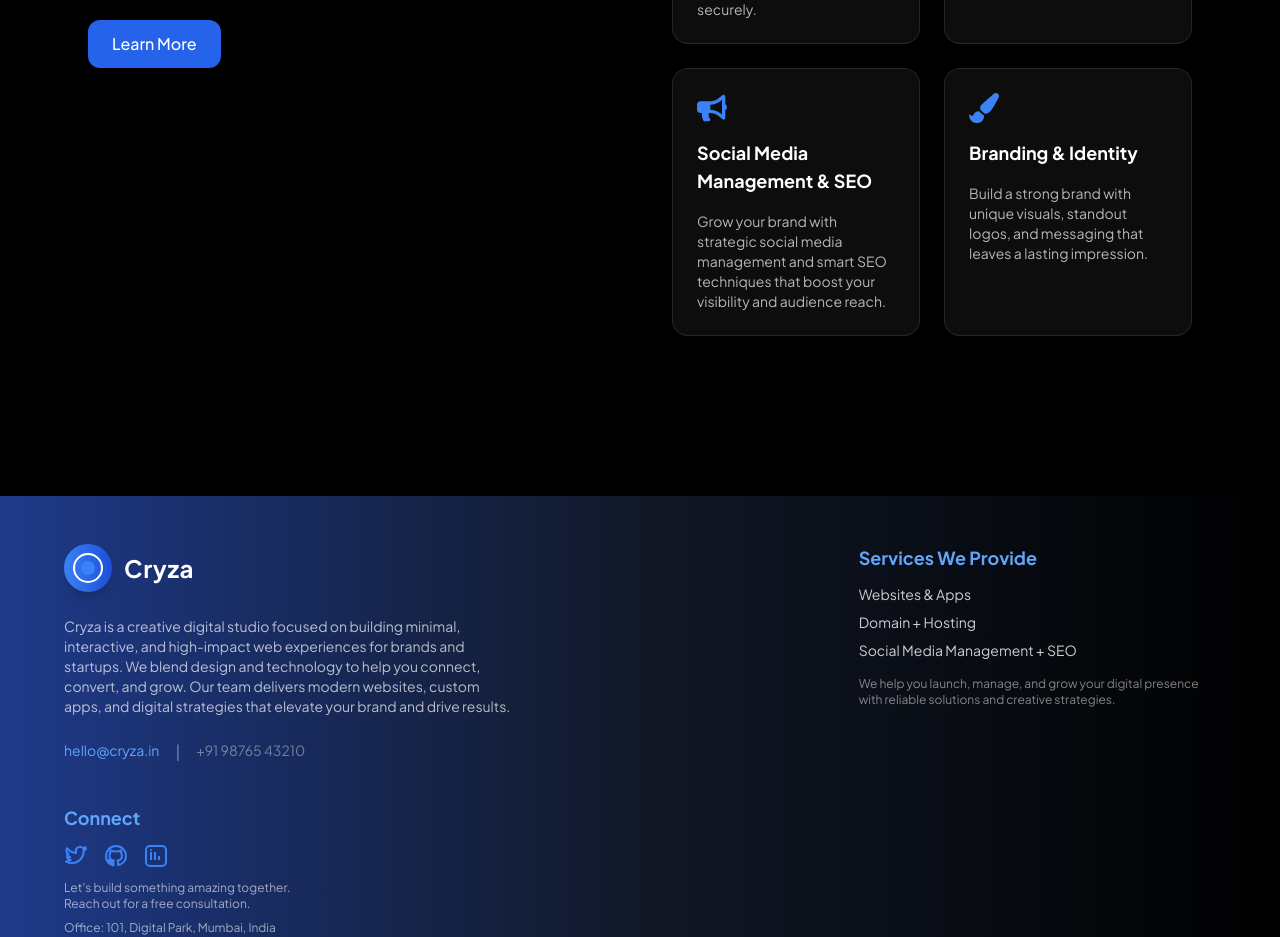
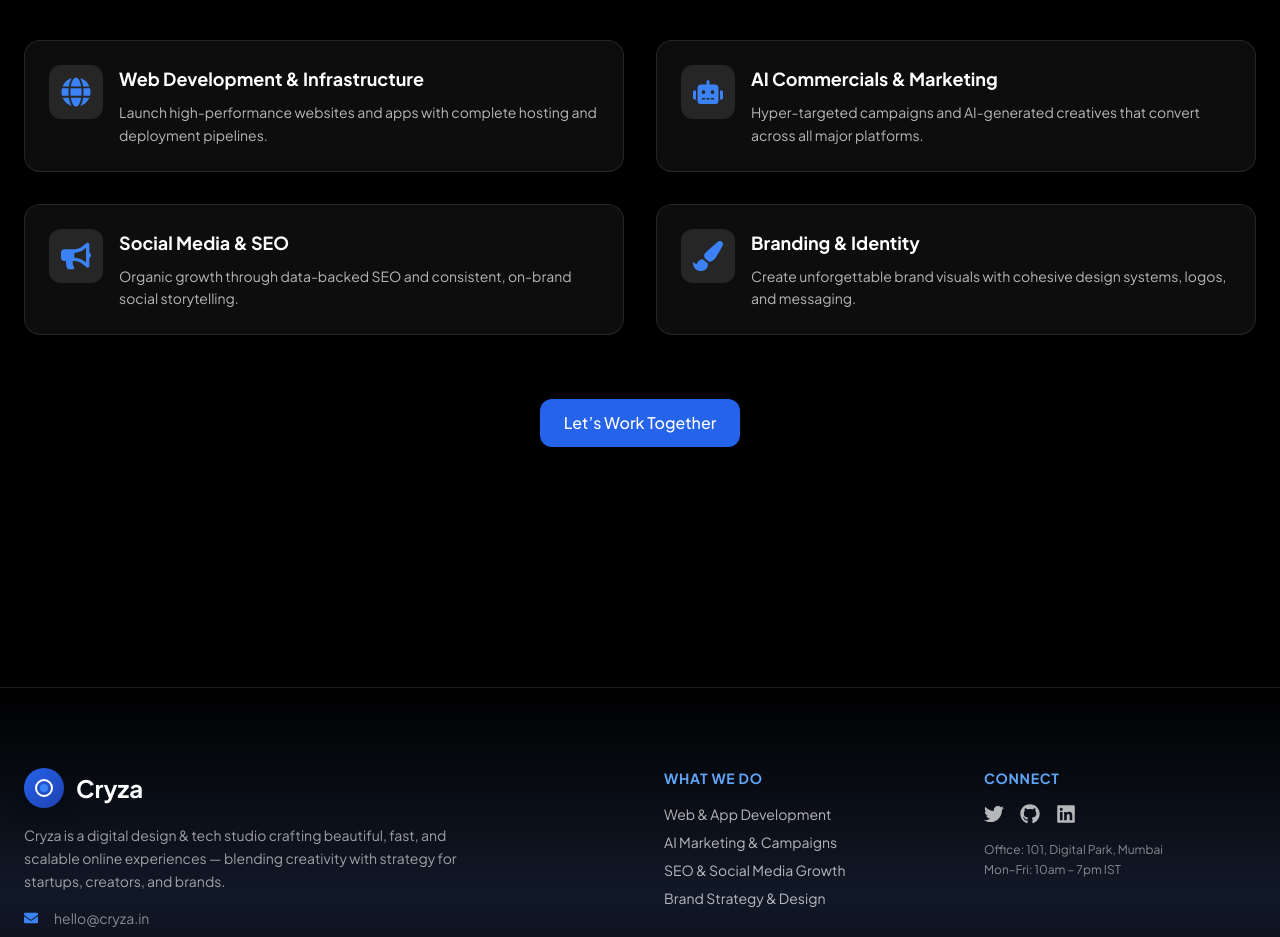
Before and after one commit to henryzx27/Cryza, a React (Vite) app: page / in a window 1280 px wide. Shown: the part 1140-2077 px from the top of the page. Built offline with nearby package versions, Linux system fonts and the light colour scheme; a web font is replaced by a local one.

Commit message:
1st overview for all

```diff
--- a/src/components/AboutSection.jsx
+++ b/src/components/AboutSection.jsx
@@ -7,68 +7,109 @@ import {
   FaPaintBrush,
 } from "react-icons/fa";
 
-const serviceCards = [
+const services = [
   {
     title: "Web Development & Infrastructure",
-    desc: "We create fast, responsive websites and apps with complete domain and hosting setup to get your business online smoothly and securely.",
+    description:
+      "Launch high-performance websites and apps with complete hosting and deployment pipelines.",
     icon: <FaGlobe className="text-blue-500 text-3xl" />,
   },
   {
     title: "AI Commercials & Marketing",
-    desc: "Engage your audience with AI-powered video ads and targeted campaigns across Meta and Google that drive real results.",
+    description:
+      "Hyper-targeted campaigns and AI-generated creatives that convert across all major platforms.",
     icon: <FaRobot className="text-blue-500 text-3xl" />,
   },
   {
-    title: "Social Media Management & SEO",
-    desc: "Grow your brand with strategic social media management and smart SEO techniques that boost your visibility and audience reach.",
+    title: "Social Media & SEO",
+    description:
+      "Organic growth through data-backed SEO and consistent, on-brand social storytelling.",
     icon: <FaBullhorn className="text-blue-500 text-3xl" />,
   },
   {
     title: "Branding & Identity",
-    desc: "Build a strong brand with unique visuals, standout logos, and messaging that leaves a lasting impression.",
+    description:
+      "Create unforgettable brand visuals with cohesive design systems, logos, and messaging.",
     icon: <FaPaintBrush className="text-blue-500 text-3xl" />,
   },
 ];
 
+const fadeUp = {
+  hidden: { opacity: 0, y: 40 },
+  visible: (i = 1) => ({
+    opacity: 1,
+    y: 0,
+    transition: {
+      delay: i * 0.15,
+      duration: 0.6,
+      ease: "easeOut",
+    },
+  }),
+};
+
 export default function AboutSection() {
   return (
-    <section id="about" className="relative py-24 bg-black text-white z-10">
-      <div className="max-w-6xl mx-auto px-6 grid md:grid-cols-2 gap-16 items-start">
-        {/* Left: Description */}
-        <div>
-          <span className="bg-white/10 text-sm px-3 py-1 rounded-full text-gray-300">
+    <section id="about" className="bg-black text-white py-28 px-6 overflow-hidden relative z-10">
+      <div className="max-w-7xl mx-auto">
+        {/* Header Content */}
+        <motion.div
+          variants={fadeUp}
+          initial="hidden"
+          whileInView="visible"
+          viewport={{ once: true }}
+          className="text-center mb-16"
+        >
+          <span className="inline-block bg-white/10 text-sm px-4 py-1 rounded-full text-gray-300 tracking-wide mb-4">
             • Who We Are
           </span>
-          <h2 className="mt-4 text-4xl md:text-5xl font-semibold leading-tight">
-            Design that Delivers.<br />
-            Strategy that Scales.
+          <h2 className="text-4xl md:text-5xl font-bold leading-tight mb-4">
+            Design that Delivers.<br />Strategy that Scales.
           </h2>
-          <p className="mt-6 text-gray-300 text-base max-w-md">
-            At Cryza, we blend creativity with tech to build impactful digital experiences.
-            From idea to execution — we help you grow, scale, and lead.
+          <p className="text-gray-400 text-base max-w-2xl mx-auto">
+            Cryza blends cutting-edge tech with creative vision to launch brands, grow products, and captivate audiences across every screen.
           </p>
-          <div className="mt-8">
-            <button className="bg-blue-600 hover:bg-blue-500 transition px-6 py-3 rounded-xl font-medium">
-              Learn More
-            </button>
-          </div>
-        </div>
+        </motion.div>
 
-        {/* Right: Services Grid (2x2) */}
-        <div className="grid grid-cols-1 sm:grid-cols-2 gap-6">
-          {serviceCards.map((card, idx) => (
+        {/* Cards */}
+        <div className="grid md:grid-cols-2 gap-8">
+          {services.map((service, i) => (
             <motion.div
-              key={idx}
-              whileHover={{ scale: 1.03 }}
-              transition={{ type: "spring", stiffness: 180 }}
-              className="bg-white/5 border border-white/10 rounded-2xl p-6 flex flex-col gap-4 shadow-lg backdrop-blur-sm hover:border-blue-500 hover:bg-white/10"
+              custom={i}
+              variants={fadeUp}
+              initial="hidden"
+              whileInView="visible"
+              viewport={{ once: true, amount: 0.3 }}
+              key={i}
+              className="bg-white/5 border border-white/10 rounded-2xl p-6 backdrop-blur-md hover:border-blue-500 transition duration-300 shadow-md hover:shadow-xl"
             >
-              <div>{card.icon}</div>
-              <h3 className="text-lg font-semibold">{card.title}</h3>
-              <p className="text-sm text-white/70">{card.desc}</p>
+              <div className="flex items-start gap-4">
+                <div className="p-3 bg-white/10 rounded-xl">{service.icon}</div>
+                <div>
+                  <h3 className="text-lg font-semibold mb-2">{service.title}</h3>
+                  <p className="text-sm text-white/70 leading-relaxed">
+                    {service.description}
+                  </p>
+                </div>
+              </div>
             </motion.div>
           ))}
         </div>
+
+        {/* CTA */}
+        <motion.div
+          variants={fadeUp}
+          initial="hidden"
+          whileInView="visible"
+          viewport={{ once: true }}
+          className="text-center mt-16"
+        >
+          <a
+            href="#contact"
+            className="inline-block bg-blue-600 hover:bg-blue-700 px-6 py-3 rounded-xl text-white font-medium transition"
+          >
+            Let’s Work Together
+          </a>
+        </motion.div>
       </div>
     </section>
   );
--- a/src/components/Footer.jsx
+++ b/src/components/Footer.jsx
@@ -1,68 +1,77 @@
 import React from "react";
+import {
+  FaTwitter,
+  FaGithub,
+  FaLinkedin,
+  FaEnvelope,
+  FaPhoneAlt,
+} from "react-icons/fa";
 
-// filepath: c:\Js\Cryza.in\src\components\Footer.jsx
-const Footer = () => (
-  <footer className="w-full bg-gradient-to-r from-blue-900 via-gray-900 to-black text-white pt-12 pb-6 px-4 mt-16">
-    <div className="max-w-6xl mx-auto grid grid-cols-1 md:grid-cols-3 gap-10 items-start">
-      {/* Brand & Description */}
-      <div className="flex flex-col gap-4 md:col-span-2">
-        <div className="flex items-center gap-3 mb-2">
-          <span className="bg-gradient-to-r from-blue-500 to-blue-700 rounded-full p-2 shadow-lg">
-            <svg width="32" height="32" viewBox="0 0 32 32" fill="none">
-              <circle cx="16" cy="16" r="14" stroke="#fff" strokeWidth="2" />
-              <circle cx="16" cy="16" r="7" fill="#3B82F6" />
+export default function Footer() {
+  return (
+    <footer className="w-full bg-gradient-to-b from-black via-gray-900 to-black text-white px-6 pt-20 pb-10 mt-32 border-t border-white/10">
+      <div className="max-w-7xl mx-auto grid md:grid-cols-4 gap-12">
+
+        {/* Brand */}
+        <div className="md:col-span-2">
+          <div className="flex items-center gap-3 mb-4">
+            <div className="w-10 h-10 bg-gradient-to-br from-blue-600 to-blue-800 rounded-full flex items-center justify-center shadow-xl">
+              <svg width="20" height="20" fill="none">
+                <circle cx="10" cy="10" r="8" stroke="white" strokeWidth="2" />
+                <circle cx="10" cy="10" r="4" fill="#3B82F6" />
               </svg>
-          </span>
-          <span className="text-2xl font-extrabold tracking-wide">Cryza</span>
             </div>
-        <p className="text-white/70 text-sm max-w-md">
-          Cryza is a creative digital studio focused on building minimal, interactive, and high-impact web experiences for brands and startups. We blend design and technology to help you connect, convert, and grow. Our team delivers modern websites, custom apps, and digital strategies that elevate your brand and drive results.
+            <span className="text-2xl font-bold">Cryza</span>
+          </div>
+          <p className="text-white/60 text-sm leading-relaxed max-w-md mb-4">
+            Cryza is a digital design & tech studio crafting beautiful, fast, and scalable online experiences — blending creativity with strategy for startups, creators, and brands.
           </p>
-        <div className="flex gap-4 mt-2">
-          <a href="mailto:hello@cryza.in" className="text-blue-400 hover:underline text-sm">hello@cryza.in</a>
-          <span className="text-white/40">|</span>
-          <span className="text-white/40 text-sm">+91 98765 43210</span>
+          <div className="flex items-center gap-4 text-sm text-white/50">
+            <FaEnvelope className="text-blue-500" />
+            <a href="mailto:hello@cryza.in" className="hover:text-white transition">hello@cryza.in</a>
+          </div>
+          <div className="flex items-center gap-4 text-sm text-white/50 mt-2">
+            <FaPhoneAlt className="text-blue-500" />
+            <span>+91 98765 43210</span>
           </div>
         </div>
+
         {/* Services */}
         <div>
-        <h4 className="text-lg font-semibold mb-3 text-blue-400">Services We Provide</h4>
-        <ul className="flex flex-col gap-2 text-white/80 text-sm">
-          <li className="hover:text-blue-400 transition">Websites & Apps</li>
-          <li className="hover:text-blue-400 transition">Domain + Hosting</li>
-          <li className="hover:text-blue-400 transition">Social Media Management + SEO</li>
+          <h4 className="text-blue-400 text-sm font-semibold mb-4 uppercase tracking-wider">What We Do</h4>
+          <ul className="space-y-2 text-white/70 text-sm">
+            <li className="hover:text-white transition">Web & App Development</li>
+            <li className="hover:text-white transition">AI Marketing & Campaigns</li>
+            <li className="hover:text-white transition">SEO & Social Media Growth</li>
+            <li className="hover:text-white transition">Brand Strategy & Design</li>
           </ul>
-        <p className="text-white/50 text-xs mt-4">
-          We help you launch, manage, and grow your digital presence with reliable solutions and creative strategies.
+        </div>
+
+        {/* Social / Connect */}
+        <div>
+          <h4 className="text-blue-400 text-sm font-semibold mb-4 uppercase tracking-wider">Connect</h4>
+          <div className="flex gap-4 mb-4 text-white/70">
+            <a href="https://twitter.com" target="_blank" rel="noopener noreferrer" className="hover:text-blue-500 transition">
+              <FaTwitter size={20} />
+            </a>
+            <a href="https://github.com" target="_blank" rel="noopener noreferrer" className="hover:text-blue-500 transition">
+              <FaGithub size={20} />
+            </a>
+            <a href="https://linkedin.com" target="_blank" rel="noopener noreferrer" className="hover:text-blue-500 transition">
+              <FaLinkedin size={20} />
+            </a>
+          </div>
+          <p className="text-xs text-white/50 leading-relaxed">
+            Office: 101, Digital Park, Mumbai<br />
+            Mon–Fri: 10am – 7pm IST
           </p>
         </div>
-      {/* Social */}
-      <div>
-        <h4 className="text-lg font-semibold mb-3 text-blue-400">Connect</h4>
-        <div className="flex gap-4 mb-3">
-          <a href="https://twitter.com/" target="_blank" rel="noopener noreferrer" className="hover:text-blue-400 transition">
-            <svg width="24" height="24" fill="none"><path d="M8 19c7.5 0 11.6-6.2 11.6-11.6v-0.5A8.3 8.3 0 0022 4.6a8.1 8.1 0 01-2.4.7A4.1 4.1 0 0021.4 3a8.2 8.2 0 01-2.6 1A4.1 4.1 0 0012 8.1c0 .3 0 .6.1.9A11.7 11.7 0 013 4.2a4.1 4.1 0 001.3 5.5A4 4 0 012.8 9v.1a4.1 4.1 0 003.3 4A4.1 4.1 0 013 13.1a4.1 4.1 0 003.8 2.8A8.3 8.3 0 012 17.5a11.7 11.7 0 006.3 1.8" stroke="#3B82F6" strokeWidth="2" strokeLinecap="round" strokeLinejoin="round"/></svg>
-          </a>
-          <a href="https://github.com/" target="_blank" rel="noopener noreferrer" className="hover:text-blue-400 transition">
-            <svg width="24" height="24" fill="none"><path d="M12 2C6.5 2 2 6.5 2 12c0 4.4 2.9 8.1 6.9 9.4.5.1.7-.2.7-.5v-1.7c-2.8.6-3.4-1.3-3.4-1.3-.4-1-1-1.3-1-1.3-.8-.6.1-.6.1-.6.9.1 1.4.9 1.4.9.8 1.4 2.1 1 2.6.8.1-.6.3-1 .6-1.2-2.2-.2-4.5-1.1-4.5-4.8 0-1.1.4-2 1-2.7-.1-.2-.4-1.2.1-2.5 0 0 .8-.3 2.7 1a9.3 9.3 0 015 0c1.9-1.3 2.7-1 2.7-1 .5 1.3.2 2.3.1 2.5.6.7 1 1.6 1 2.7 0 3.7-2.3 4.6-4.5 4.8.3.3.6.8.6 1.6v2.4c0 .3.2.6.7.5A10 10 0 0022 12c0-5.5-4.5-10-10-10z" stroke="#3B82F6" strokeWidth="2" strokeLinecap="round" strokeLinejoin="round"/></svg>
-          </a>
-          <a href="https://linkedin.com/" target="_blank" rel="noopener noreferrer" className="hover:text-blue-400 transition">
-            <svg width="24" height="24" fill="none"><rect x="2" y="2" width="20" height="20" rx="4" stroke="#3B82F6" strokeWidth="2"/><rect x="6" y="8" width="2" height="8" fill="#3B82F6"/><circle cx="7" cy="6" r="1" fill="#3B82F6"/><rect x="10" y="8" width="2" height="8" fill="#3B82F6"/><rect x="14" y="12" width="2" height="4" fill="#3B82F6"/></svg>
-          </a>
       </div>
-        <div className="text-white/60 text-xs">
-          <span>Let's build something amazing together.<br />Reach out for a free consultation.</span>
-          <div className="mt-2">
-            <span className="block">Office: 101, Digital Park, Mumbai, India</span>
-            <span className="block">Mon - Fri: 10am - 7pm</span>
-          </div>
-        </div>
-      </div>
-    </div>
-    <div className="mt-10 text-center text-xs text-white/40 border-t border-white/10 pt-6">
-      &copy; {new Date().getFullYear()} Cryza. All rights reserved. | Designed & Developed by Cryza Studio
+
+      {/* Bottom Strip */}
+      <div className="mt-16 text-center text-xs text-white/40 border-t border-white/10 pt-6">
+        &copy; {new Date().getFullYear()} Cryza. All rights reserved. Designed by Cryza Studio.
       </div>
     </footer>
   );
-
-export default Footer;
+}
```
Lines whose indentation alone changed are shown as unchanged.
